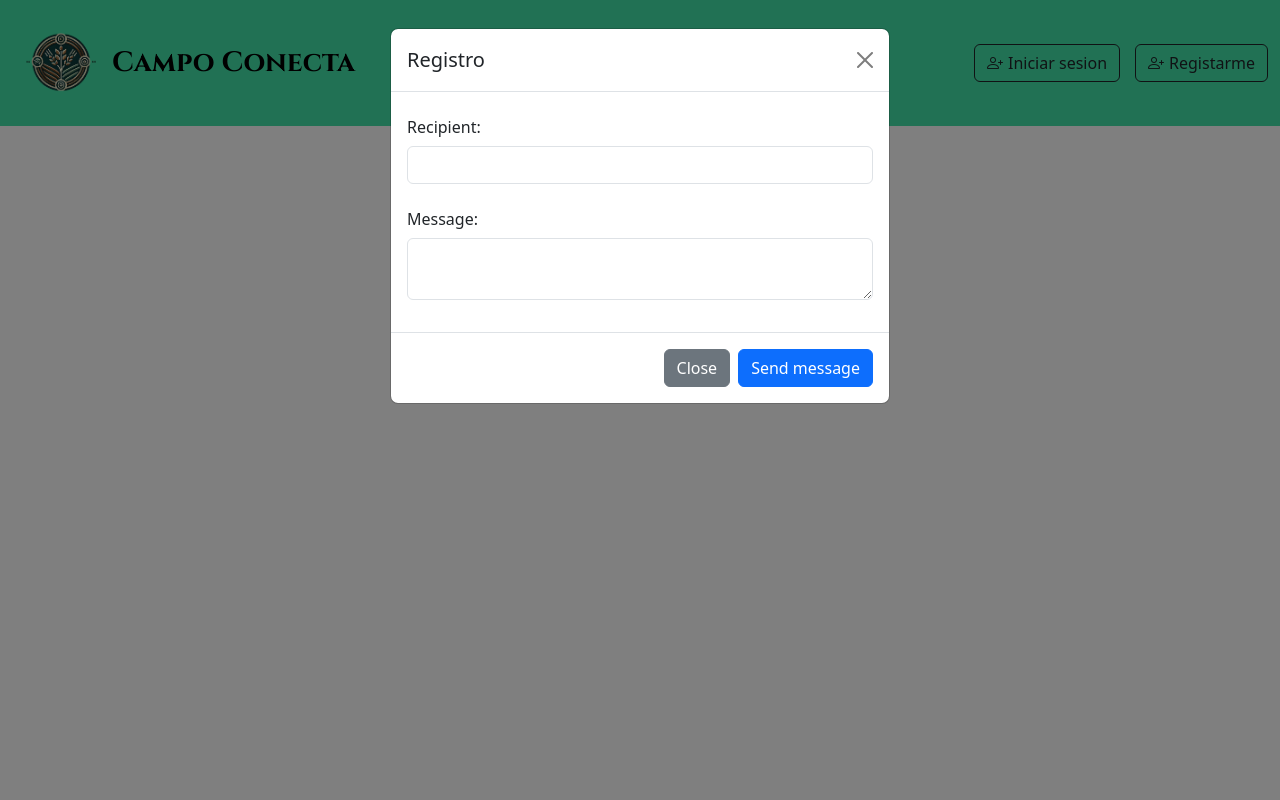
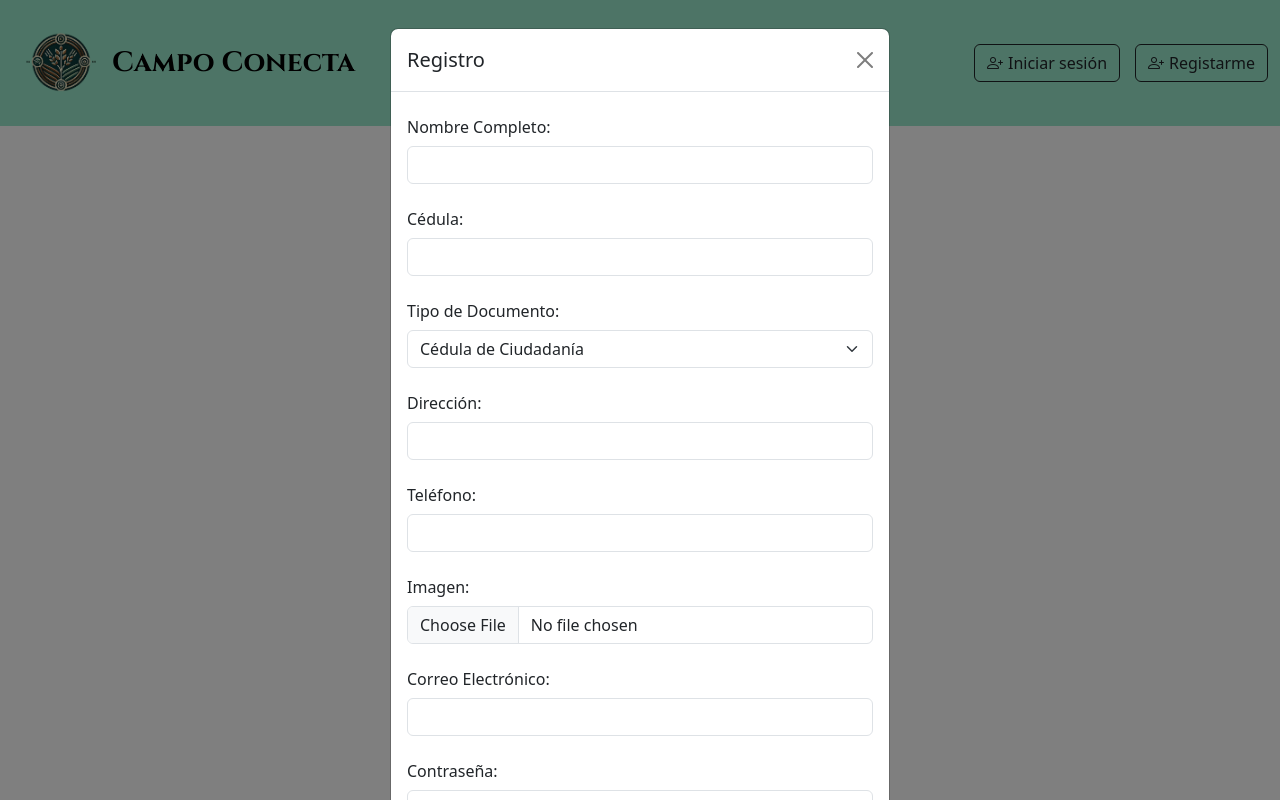
Before and after one commit to Isagc22/RedComunitariaFront, a React (Create React App) app: page / in a window 1280 px wide. Both pictures are taken after a click on the button "Registarme". Built offline with nearby package versions, Linux system fonts and the light colour scheme.

Commit message:
actualización estructura componentes

```diff
--- /dev/null
+++ b/src/components/modalIniciarSesion/ModalIniciarSesion.css
@@ -0,0 +1,8 @@
+h1#modal{
+    font-size: 80px;
+    font-weight: 100;
+    font-family: "Cinzel", serif !important;
+    font-optical-sizing: auto;
+    font-style: normal;
+    margin: 0;
+}
--- /dev/null
+++ b/src/components/modalIniciarSesion/ModalIniciarSesion.jsx
@@ -0,0 +1,60 @@
+import React from "react";
+
+export default function IniciarSesionModal() {
+    return (
+        <div
+            className="modal fade"
+            id="iniciarSesion"
+            tabIndex="-1"
+            aria-labelledby="modal"
+            aria-hidden="true"
+        >
+            <div className="modal-dialog">
+                <div className="modal-content">
+                    <div className="modal-header">
+                        <h1 className="modal-title fs-5 " id="titulo-modal-cc">
+                            Iniciar sesión
+                        </h1>
+                        <button
+                            type="button"
+                            className="btn-close"
+                            data-bs-dismiss="modal"
+                            aria-label="Close"
+                        ></button>
+                    </div>
+                    <div className="modal-body">
+                        <form>
+                            <div className="mb-3">
+                                <label htmlFor="email" className="col-form-label">
+                                    Correo Electrónico:
+                                </label>
+                                <input
+                                    type="email"
+                                    className="form-control"
+                                    id="email"
+                                    required
+                                    placeholder="Ingresa tu correo electrónico"
+                                />
+                            </div>
+                            <div className="mb-3">
+                                <label htmlFor="password" className="col-form-label">
+                                    Contraseña:
+                                </label>
+                                <input
+                                    type="password"
+                                    className="form-control"
+                                    id="password"
+                                    required
+                                    placeholder="Ingresa tu contraseña"
+                                />
+                            </div>
+                            <button type="submit" className="btn btn-primary w-100">
+                                Iniciar sesión
+                            </button>
+                        </form>
+                    </div>
+                </div>
+            </div>
+        </div>
+    );
+}
--- /dev/null
+++ b/src/components/modalRegistro/ModalRegistrarse.jsx
@@ -0,0 +1,72 @@
+import React from "react";
+
+export default function RegistrarmeModal() {
+    return (
+        <div class="modal fade" id="registrarme" tabindex="-1" aria-labelledby="exampleModalLabel" aria-hidden="true">
+        <div class="modal-dialog">
+            <div class="modal-content">
+                <div class="modal-header">
+                    <h1 class="modal-title fs-5" id="exampleModalLabel">Registro</h1>
+                    <button type="button" class="btn-close" data-bs-dismiss="modal" aria-label="Close"></button>
+                </div>
+                <div class="modal-body">
+                    <form>
+                        <div class="mb-3">
+                            <label for="nombreCompleto" class="col-form-label">Nombre Completo:</label>
+                            <input type="text" class="form-control" id="nombreCompleto" required />
+                        </div>
+                        <div class="mb-3">
+                            <label for="cedula" class="col-form-label">Cédula:</label>
+                            <input type="text" class="form-control" id="cedula" required />
+                        </div>
+                        <div class="mb-3">
+                            <label for="tipoDocumento" class="col-form-label">Tipo de Documento:</label>
+                            <select class="form-select" id="tipoDocumento" required>
+                                <option value="cc">Cédula de Ciudadanía</option>
+                                <option value="ti">Tarjeta de Identidad</option>
+                                <option value="pasaporte">Pasaporte</option>
+                            </select>
+                        </div>
+                        <div class="mb-3">
+                            <label for="direccion" class="col-form-label">Dirección:</label>
+                            <input type="text" class="form-control" id="direccion" required />
+                        </div>
+                        <div class="mb-3">
+                            <label for="telefono" class="col-form-label">Teléfono:</label>
+                            <input type="tel" class="form-control" id="telefono" required />
+                        </div>
+                        <div class="mb-3">
+                            <label for="imagen" class="col-form-label">Imagen:</label>
+                            <input type="file" class="form-control" id="imagen" />
+                        </div>
+                        <div class="mb-3">
+                            <label for="email" class="col-form-label">Correo Electrónico:</label>
+                            <input type="email" class="form-control" id="email" required />
+                        </div>
+                        <div class="mb-3">
+                            <label for="password" class="col-form-label">Contraseña:</label>
+                            <input type="password" class="form-control" id="password" required />
+                        </div>
+                        <div class="mb-3">
+                            <label class="col-form-label">¿Tienes al menos un negocio?</label>
+                            <div>
+                                <input type="radio" id="negocioSi" name="negocio" value="si" required />
+                                <label for="negocioSi">Sí</label>
+                            </div>
+                            <div>
+                                <input type="radio" id="negocioNo" name="negocio" value="no" required />
+                                <label for="negocioNo">No</label>
+                            </div>
+                        </div>
+                        <div class="mb-3 form-check">
+                            <input type="checkbox" class="form-check-input" id="terminos" required checked />
+                            <label for="terminos" class="form-check-label">Conozco y acepto los términos y condiciones</label>
+                        </div>
+                        <button type="submit" class="btn btn-primary w-100">Registrar</button>
+                    </form>
+                </div>
+            </div>
+        </div>
+    </div>
+    );
+}
--- a/src/components/navBar/Navbar.css
+++ b/src/components/navBar/Navbar.css
@@ -1,16 +1,17 @@
-nav.navbar.bg-body-tertiary.navbar-campo-conecta{
-    background: #42E3A9 !important;
+nav.navbar.bg-body-tertiary.navbar-campo-conecta {
+    background: #9be8cc !important;
 }
+
 .align-text-top {
     vertical-align: middle;
 }
 
-.navbar-cc-principal{
+.navbar-cc-principal {
     display: flex;
     align-items: center;
 }
 
-.nombre-campo-conecta{
+.nombre-campo-conecta {
     font-size: 28px;
     font-weight: 700;
     font-family: "Cinzel", serif;
@@ -19,25 +20,28 @@ nav.navbar.bg-body-tertiary.navbar-campo-conecta{
     margin: 0;
 }
 
-.contenedor-btns-nav{
+.contenedor-btns-nav {
     display: flex;
     gap: 15px;
 }
 
-.btn-iniciar-sesion{
+.btn-iniciar-sesion {
     display: flex;
     gap: 5px;
-
+    justify-content: center;
+    align-items: center;
 }
 
-.btn-registrarme{
+.btn-registrarme {
     display: flex;
     gap: 5px;
+    justify-content: center;
+    align-items: center;
 
 }
 
 @media (max-width:768px) {
-    .container-fluid.contenedor-info-nav{
+    .container-fluid.contenedor-info-nav {
         flex-direction: column !important;
         justify-content: center !important;
         align-items: center !important;
@@ -45,7 +49,7 @@ nav.navbar.bg-body-tertiary.navbar-campo-conecta{
 }
 
 @media (max-width:575px) {
-    .container-fluid.contenedor-info-nav{
+    .container-fluid.contenedor-info-nav {
         flex-direction: column !important;
         justify-content: center !important;
         align-items: center !important;
--- a/src/components/navBar/Navbar.jsx
+++ b/src/components/navBar/Navbar.jsx
@@ -1,79 +1,49 @@
-import React from 'react'
-import logo from '../../assets/logo.png'
-import './Navbar.css'
+import React from "react";
+import logo from "../../assets/logo.png";
+import IniciarSesionModal from "../modalIniciarSesion/ModalIniciarSesion";
+import RegistrarmeModal from "../modalRegistro/ModalRegistrarse";
+import "./Navbar.css";
 
-export default function Header() {
+export default function Navbar() {
     return (
         <div>
-            <nav class="navbar bg-body-tertiary navbar-campo-conecta">
-                <div class="container-fluid contenedor-info-nav">
-                    <a class="navbar-brand navbar-cc-principal" href="#">
-                        <img src={logo} alt="Logo" width="100" height="100" class="d-inline-block align-text-top" />
-                        <p className='nombre-campo-conecta'>Campo Conecta</p>
+            <nav className="navbar bg-body-tertiary navbar-campo-conecta">
+                <div className="container-fluid contenedor-info-nav">
+                    <a className="navbar-brand navbar-cc-principal" href="#">
+                        <img
+                            src={logo}
+                            alt="Logo"
+                            width="100"
+                            height="100"
+                            className="d-inline-block align-text-top"
+                        />
+                        <p className="nombre-campo-conecta">Campo Conecta</p>
                     </a>
-                    <div class="d-flex contenedor-btns-nav" role="search">
-                        <button type="button" class=" btn btn-outline-dark btn-iniciar-sesion" data-bs-toggle="modal" data-bs-target="#iniciarSesion" data-bs-whatever="@mdo"><i class="bi bi-person-plus"></i>Iniciar sesion</button>
+                    <div className="d-flex contenedor-btns-nav" role="search">
+                        <button
+                            type="button"
+                            className="btn btn-outline-dark btn-iniciar-sesion"
+                            data-bs-toggle="modal"
+                            data-bs-target="#iniciarSesion"
+                        >
+                            <i className="bi bi-person-plus"></i> Iniciar sesión
+                        </button>
 
-                        <button type="button" class=" btn btn-outline-dark btn-registrarme" data-bs-toggle="modal" data-bs-target="#registrarme" data-bs-whatever="@mdo"><i class="bi bi-person-plus"></i>Registarme</button>
+                        <button
+                            type="button"
+                            className="btn btn-outline-dark btn-registrarme"
+                            data-bs-toggle="modal"
+                            data-bs-target="#registrarme"
+                        >
+                            <i className="bi bi-person-plus"></i> Registarme
+                        </button>
                     </div>
                 </div>
             </nav>
 
-
-
-
-            <div class="modal fade" id="iniciarSesion" tabindex="-1" aria-labelledby="exampleModalLabel" aria-hidden="true">
-                <div class="modal-dialog">
-                    <div class="modal-content">
-                        <div class="modal-header">
-                            <h1 class="modal-title fs-5" id="exampleModalLabel">Iniciar sesion</h1>
-                            <button type="button" class="btn-close" data-bs-dismiss="modal" aria-label="Close"></button>
-                        </div>
-                        <div class="modal-body">
-                            <form>
-                                <div class="mb-3">
-                                    <label for="recipient-name" class="col-form-label">Recipient:</label>
-                                    <input type="text" class="form-control" id="recipient-name" />
-                                </div>
-                                <div class="mb-3">
-                                    <label for="message-text" class="col-form-label">Message:</label>
-                                    <textarea class="form-control" id="message-text"></textarea>
-                                </div>
-                            </form>
-                        </div>
-                        <div class="modal-footer">
-                            <button type="button" class="btn btn-secondary" data-bs-dismiss="modal">Close</button>
-                            <button type="button" class="btn btn-primary">Send message</button>
-                        </div>
-                    </div>
-                </div>
-            </div>
-            <div class="modal fade" id="registrarme" tabindex="-1" aria-labelledby="exampleModalLabel" aria-hidden="true">
-                <div class="modal-dialog">
-                    <div class="modal-content">
-                        <div class="modal-header">
-                            <h1 class="modal-title fs-5" id="exampleModalLabel">Registro</h1>
-                            <button type="button" class="btn-close" data-bs-dismiss="modal" aria-label="Close"></button>
-                        </div>
-                        <div class="modal-body">
-                            <form>
-                                <div class="mb-3">
-                                    <label for="recipient-name" class="col-form-label">Recipient:</label>
-                                    <input type="text" class="form-control" id="recipient-name" />
-                                </div>
-                                <div class="mb-3">
-                                    <label for="message-text" class="col-form-label">Message:</label>
-                                    <textarea class="form-control" id="message-text"></textarea>
-                                </div>
-                            </form>
-                        </div>
-                        <div class="modal-footer">
-                            <button type="button" class="btn btn-secondary" data-bs-dismiss="modal">Close</button>
-                            <button type="button" class="btn btn-primary">Send message</button>
-                        </div>
-                    </div>
-                </div>
-            </div>
+            {/* Agregamos los modales como subcomponentes */}
+            <IniciarSesionModal />
+            <RegistrarmeModal />
         </div>
-    )
+    );
 }
```
Also changed, not shown: src/components/modalRegistro/ModalRegistrarse.css (added).
